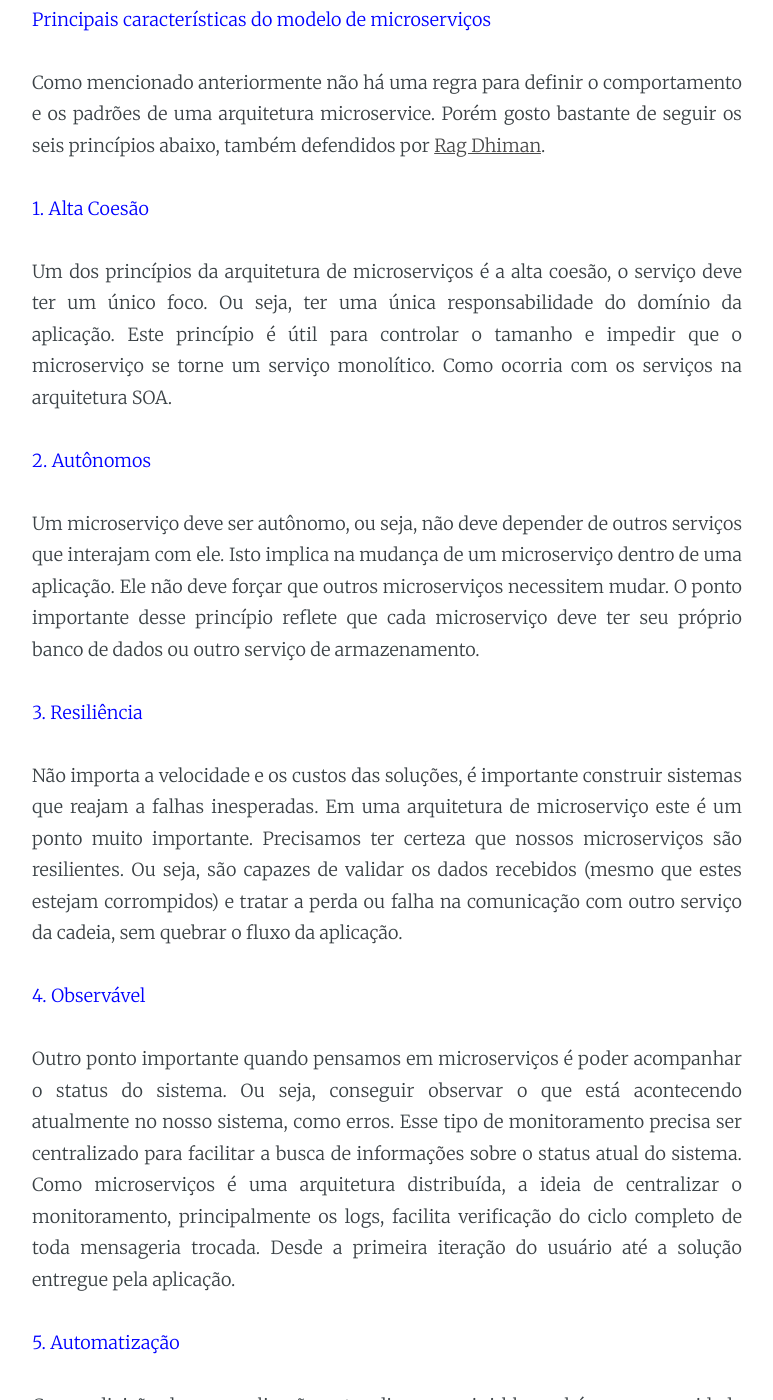
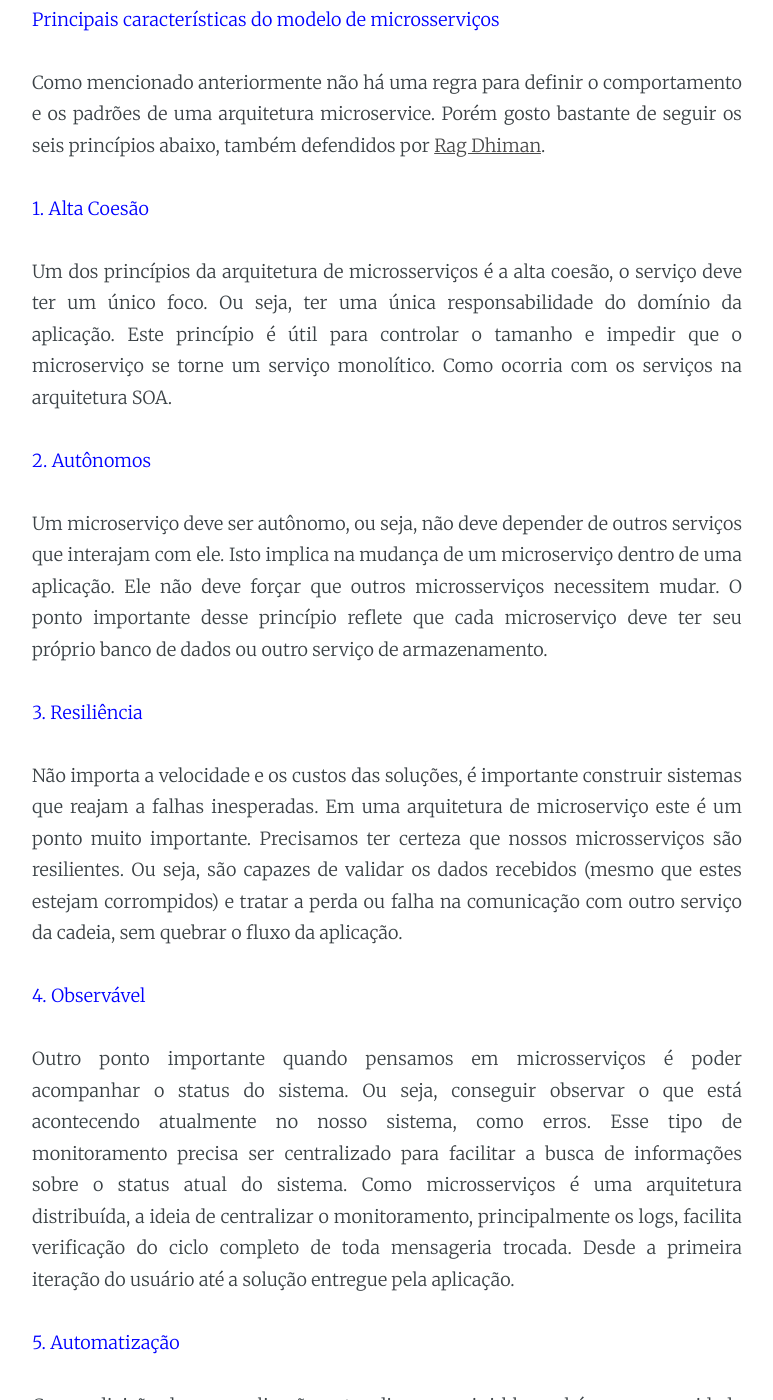
Before and after one commit to gambarra/gambarra.github.io, a Jekyll site: the page built from _posts/2018-03-10-alta-disponibilidade.md, in a window 1280 px wide and 1400 px high, scrolled down 2148 px. Shown: the whole window, without its empty margins (253-1026 px from the left). Built offline with Jekyll 4.4.1, drawn with Linux system fonts in a browser that asks for light colours; some of the changed text lies outside the part shown.

```diff
--- a/_posts/2018-03-10-alta-disponibilidade.md
+++ b/_posts/2018-03-10-alta-disponibilidade.md
@@ -1,12 +1,12 @@
 ---
 layout: post
-title:  "Alta escalabilidade com microserviços"
-description: "Atualmente, termos como escalabilidade, computação na nuvem e DevOps estão em alta. Mas como deixar suas aplicações altamente escaláveis e mutáveis? Este artigo tem o intuito de demonstrar como os microserviços podem ajudar a alcançar esses objetivos. No passado,..."
+title:  "Alta escalabilidade com Microsserviços"
+description: "Atualmente, termos como escalabilidade, computação na nuvem e DevOps estão em alta. Mas como deixar suas aplicações altamente escaláveis e mutáveis? Este artigo tem o intuito de demonstrar como os microsserviços podem ajudar a alcançar esses objetivos. No passado,..."
 date:   2018-03-10 12:25:00
 categories: ['Gambarra']
 ---
 
-Atualmente, termos como escalabilidade, computação na nuvem e DevOps estão em alta. Mas como deixar suas aplicações altamente escaláveis e mutáveis? Este artigo tem o intuito de demonstrar como os microserviços podem ajudar a alcançar esses objetivos.
+Atualmente, termos como escalabilidade, computação na nuvem e DevOps estão em alta. Mas como deixar suas aplicações altamente escaláveis e mutáveis? Este artigo tem o intuito de demonstrar como os microsserviços podem ajudar a alcançar esses objetivos.
 No passado, muitas aplicações eram construídas de forma Monolítica. Todo o negócio estava embutido em um único programa e, às vezes, até distribuídos em camadas. Porém, sempre com um alto acoplamento entre esses componentes. Um exemplo clássico disso são as aplicações construídas no modelo MVC (Model View Controller).
 
 ![](/assets/images/\microoservice/escalabilidade.gif)
@@ -25,31 +25,31 @@
 
 <span style="color:blue">Como evoluir a arquitetura SOA?</span>
 
-Há alguns anos, as pessoas começaram a falar sobre empresas que estavam conseguindo construir soluções mais rápidas, seguras, altamente escaláveis e que não enfrentavam os problemas descritos acima. Tentando entender esse novo cenário um grupo de arquitetos conseguiu mapear esse padrão e deu-lhe o nome de microserviços.
+Há alguns anos, as pessoas começaram a falar sobre empresas que estavam conseguindo construir soluções mais rápidas, seguras, altamente escaláveis e que não enfrentavam os problemas descritos acima. Tentando entender esse novo cenário um grupo de arquitetos conseguiu mapear esse padrão e deu-lhe o nome de microsserviços.
 
-<span style="color:blue">Mas afinal o que são microserviços (microservices)?</span>
+<span style="color:blue">Mas afinal o que são Microsserviços (microservices)?</span>
 
-Embora não haja uma definição formal de microserviços, existem certas características que norteiam esse padrão arquitetônico. A principal ideia é construir serviços que sejam pequenos, independentes e focados na resolução de um único problema dentro de um ecossistema de uma aplicação.
+Embora não haja uma definição formal de microsserviços, existem certas características que norteiam esse padrão arquitetônico. A principal ideia é construir serviços que sejam pequenos, independentes e focados na resolução de um único problema dentro de um ecossistema de uma aplicação.
 
-<span style="color:blue">Principais características do modelo de microserviços</span>
+<span style="color:blue">Principais características do modelo de microsserviços</span>
 
 Como mencionado anteriormente não há uma regra para definir o comportamento e os padrões de uma arquitetura microservice. Porém gosto bastante de seguir os seis princípios abaixo, também defendidos por [Rag Dhiman](https://www.linkedin.com/in/ragdhiman/).
 
 <span style="color:blue">1. Alta Coesão</span>
 
-Um dos princípios da arquitetura de microserviços é a alta coesão, o serviço deve ter um único foco. Ou seja, ter uma única responsabilidade  do domínio da aplicação. Este princípio é útil para controlar o tamanho e impedir que o microserviço se torne um serviço monolítico. Como ocorria com os serviços na arquitetura SOA.
+Um dos princípios da arquitetura de microsserviços é a alta coesão, o serviço deve ter um único foco. Ou seja, ter uma única responsabilidade  do domínio da aplicação. Este princípio é útil para controlar o tamanho e impedir que o microserviço se torne um serviço monolítico. Como ocorria com os serviços na arquitetura SOA.
 
 <span style="color:blue">2. Autônomos</span>
 
-Um microserviço deve ser autônomo, ou seja, não deve depender de outros serviços que interajam com ele. Isto implica na mudança de um microserviço dentro de uma aplicação. Ele não deve forçar que outros microserviços necessitem mudar. O ponto importante desse princípio reflete que cada microserviço deve ter seu próprio banco de dados ou outro serviço de armazenamento.
+Um microserviço deve ser autônomo, ou seja, não deve depender de outros serviços que interajam com ele. Isto implica na mudança de um microserviço dentro de uma aplicação. Ele não deve forçar que outros microsserviços necessitem mudar. O ponto importante desse princípio reflete que cada microserviço deve ter seu próprio banco de dados ou outro serviço de armazenamento.
 
 <span style="color:blue">3. Resiliência</span>
 
-Não importa a velocidade e os custos das soluções, é importante construir sistemas que reajam a falhas inesperadas. Em uma arquitetura de microserviço este é um ponto muito importante. Precisamos ter certeza que nossos microserviços são resilientes. Ou seja, são capazes de validar os dados recebidos (mesmo que estes estejam corrompidos) e tratar a perda ou falha na comunicação com outro serviço da cadeia, sem quebrar o fluxo da aplicação.
+Não importa a velocidade e os custos das soluções, é importante construir sistemas que reajam a falhas inesperadas. Em uma arquitetura de microserviço este é um ponto muito importante. Precisamos ter certeza que nossos microsserviços são resilientes. Ou seja, são capazes de validar os dados recebidos (mesmo que estes estejam corrompidos) e tratar a perda ou falha na comunicação com outro serviço da cadeia, sem quebrar o fluxo da aplicação.
 
 <span style="color:blue">4. Observável</span>
 
-Outro ponto importante quando pensamos em microserviços é poder acompanhar o status do sistema. Ou seja, conseguir observar o que está acontecendo atualmente no nosso sistema, como erros. Esse tipo de monitoramento precisa ser centralizado para facilitar a busca de informações sobre o status atual do sistema. Como microserviços é uma arquitetura distribuída, a ideia de centralizar o monitoramento, principalmente os logs, facilita verificação do ciclo completo de toda mensageria trocada. Desde a primeira iteração do usuário até a solução entregue pela aplicação.
+Outro ponto importante quando pensamos em microsserviços é poder acompanhar o status do sistema. Ou seja, conseguir observar o que está acontecendo atualmente no nosso sistema, como erros. Esse tipo de monitoramento precisa ser centralizado para facilitar a busca de informações sobre o status atual do sistema. Como microsserviços é uma arquitetura distribuída, a ideia de centralizar o monitoramento, principalmente os logs, facilita verificação do ciclo completo de toda mensageria trocada. Desde a primeira iteração do usuário até a solução entregue pela aplicação.
 
 <span style="color:blue">5. Automatização</span>
 
@@ -57,9 +57,9 @@
 
 <span style="color:blue">6. Centrado no domínio do negócio</span>
 
-Um microserviço deve estar focado no domínio do negócio. Assim sendo, deve ser uma função do negócio. Quem conhece o padrão de desenvolvimento DDD sabe que o domínio é o coração de uma aplicação. Utilizando um padrão distribuído como microserviços não é diferente. O conceito base que alicerça este pensamento é o que no DDD chamamos de Bounded Context (ou contextos delimitados).  Os contextos delimitados servem para refatorar um grande domínio em pequenos conjuntos de domínios que unidos representam o modelo de negócio de uma aplicação ou empresa. E é exatamente essa característica um dos pontos fundamentais no modelo de microserviços.
+Um microserviço deve estar focado no domínio do negócio. Assim sendo, deve ser uma função do negócio. Quem conhece o padrão de desenvolvimento DDD sabe que o domínio é o coração de uma aplicação. Utilizando um padrão distribuído como microsserviços não é diferente. O conceito base que alicerça este pensamento é o que no DDD chamamos de Bounded Context (ou contextos delimitados).  Os contextos delimitados servem para refatorar um grande domínio em pequenos conjuntos de domínios que unidos representam o modelo de negócio de uma aplicação ou empresa. E é exatamente essa característica um dos pontos fundamentais no modelo de microsserviços.
 
-<span style="color:gray">Abaixo segue uma imagem demonstrando como funciona uma arquitetura focada em microserviços. </span>
+<span style="color:gray">Abaixo segue uma imagem demonstrando como funciona uma arquitetura focada em microsserviços. </span>
 
 ![](/assets/images/\microoservice/micro-servicos.png)
 
@@ -67,7 +67,7 @@
 
 Outro ponto importante é que geralmente há uma camada designada a orquestrar esses serviços. Essa orquestração pode ser realizada através uma API de orquestração ou de um Service BUS.
 
-<span style="color:blue">Quais as vantagens de utilizar microserviços?</span>
+<span style="color:blue">Quais as vantagens de utilizar microsserviços?</span>
 
 Além de ser uma arquitetura utilizada em grandes cases de sucesso, ela traz algumas vantagens:
 
@@ -79,19 +79,19 @@
 
 Como cada serviço que compõe o software final é pequeno e independente, os ajustes são tarefas mais simples e menos impactantes. Mesmo que ocorra a substituição dele por uma versão mais nova, que altera inclusive a linguagem de programação. No entanto, a equipe de desenvolvimento deve respeitar a regra de negócio contida no serviço e o seu contrato. Isso cria oportunidades para mais equipes estarem construindo de forma paralela a mesma solução.
 
-<span style="color:blue">Quais as desvantagens de utilizar microserviços?</span>
+<span style="color:blue">Quais as desvantagens de utilizar microsserviços?</span>
 
-Como no mundo computacional não existe uma solução perfeita e nem ideal para todos os cenários, os microserviços também podem ter suas desvantagens:
+Como no mundo computacional não existe uma solução perfeita e nem ideal para todos os cenários, os microsserviços também podem ter suas desvantagens:
 
 * Desenvolvedores devem lidar com uma complexidade adicional de criar e manter um sistema distribuído;
 * A maioria das IDE são orientadas para construção de aplicativos monolíticos e não fornecem de maneira simples suporte a aplicativos distribuídos;
 * Na produção, há também a complexidade de implantar e gerenciar um sistema de muitos serviços;
 * Dificuldade de um programador iniciante conseguir entender a estrutura do aplicativo, pois sistemas monolíticos são muito mais fáceis de serem entendidos.
 
-<span style="color:blue">Quando devo utilizar microserviços?</span>
+<span style="color:blue">Quando devo utilizar microsserviços?</span>
 
-Essa é uma dúvida recorrente no começo do planejamento de uma nova aplicação ou se deseja a migração de um sistema monolítico para microserviços. Não há uma resposta precisa. É necessário analisar os recursos que a equipe dispõe e a previsão do crescimento e amplitude do aplicativo. Geralmente, aplicações monolíticas tendem a ser mais vantajosas quando o escopo da aplicação é menor. Entretanto, com o crescimento deste escopo, a arquitetura baseada em microserviço tem se mostrado mais produtiva.
+Essa é uma dúvida recorrente no começo do planejamento de uma nova aplicação ou se deseja a migração de um sistema monolítico para microsserviços. Não há uma resposta precisa. É necessário analisar os recursos que a equipe dispõe e a previsão do crescimento e amplitude do aplicativo. Geralmente, aplicações monolíticas tendem a ser mais vantajosas quando o escopo da aplicação é menor. Entretanto, com o crescimento deste escopo, a arquitetura baseada em microserviço tem se mostrado mais produtiva.
 
-Alguns cases de sucesso como Netflix e Amazon estão aí para nos mostrar que microserviços não são o futuro. Eles são uma realidade cada vez mais presente.  Cabe ao arquiteto de cada empresa decidir qual o melhor padrão adotado para o cenário que deseja atacar.  Para saber mais, Martin Fowler explica de forma detalhada como fazer essa análise em seu artigo intitulado [Microservices](https://martinfowler.com/articles/microservices.html).
+Alguns cases de sucesso como Netflix e Amazon estão aí para nos mostrar que microsserviços não são o futuro. Eles são uma realidade cada vez mais presente.  Cabe ao arquiteto de cada empresa decidir qual o melhor padrão adotado para o cenário que deseja atacar.  Para saber mais, Martin Fowler explica de forma detalhada como fazer essa análise em seu artigo intitulado [Microservices](https://martinfowler.com/articles/microservices.html).
 
 Por hoje é só...
```
